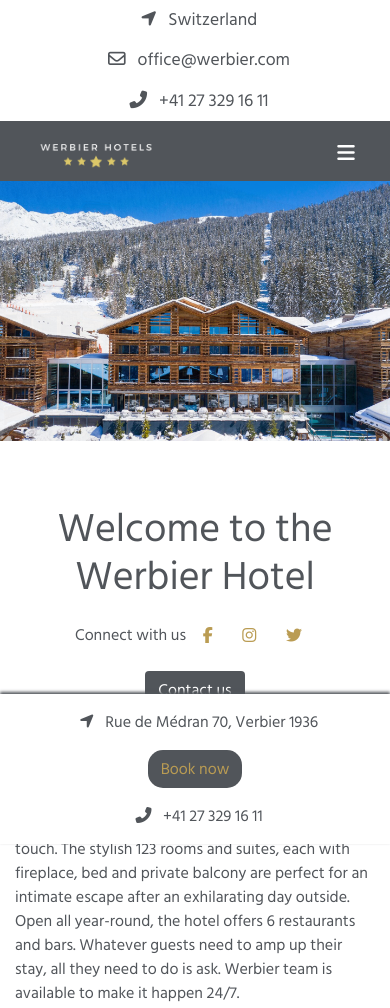
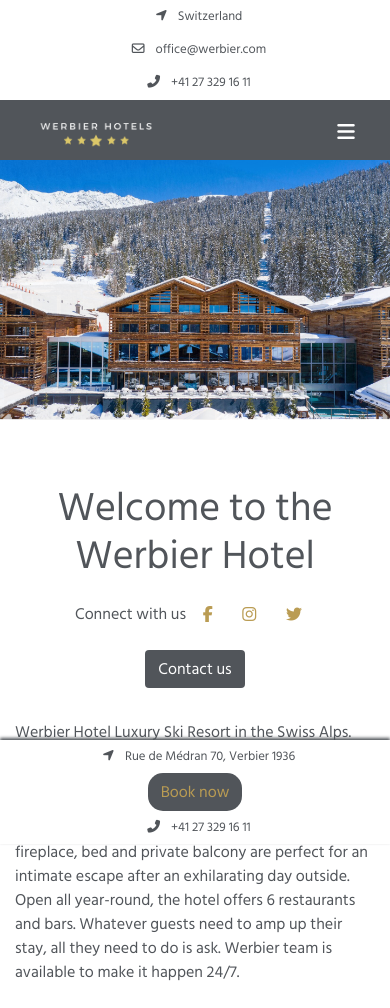
Before and after one commit to pufi96/werbierhotels, a plain HTML site: page index.html in a window 390 px wide. Shown: the top 1008 px of the page. Drawn offline with nearby package versions, Linux system fonts and the light colour scheme.

Commit message:
Add files via upload

```diff
--- a/assets/css/style.scss
+++ b/assets/css/style.scss
@@ -216,7 +216,6 @@ footer{
 		}
 	}
 }
-
 @media only screen and (max-width: 991px){
 	.okrenuto{
 		display: flex;
@@ -225,6 +224,7 @@ footer{
 }
 @media only screen and (max-width: 576px){
 	header{
+		font-size: 0.8rem;
 		.mt-3{
 			margin: 7px 0px !important;
 		}
@@ -232,6 +232,12 @@ footer{
 	#room_pic{
 		.card{
 			height: 550px !important;
+		}
+	}
+	footer{
+		font-size: 0.8rem;
+		.mt-3{
+			margin: 7px 0px !important;
 		}
 	}
 }
```
Also changed, not shown: assets/css/style.css, 1 other file.
